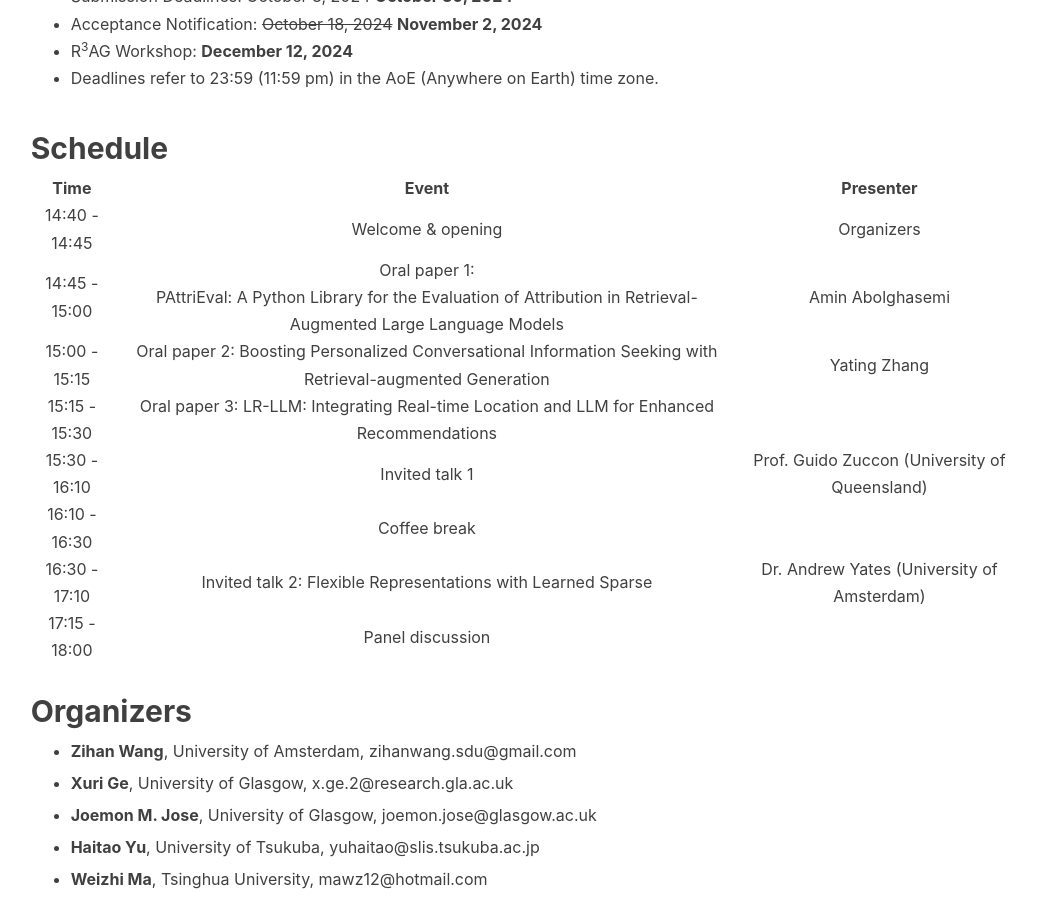
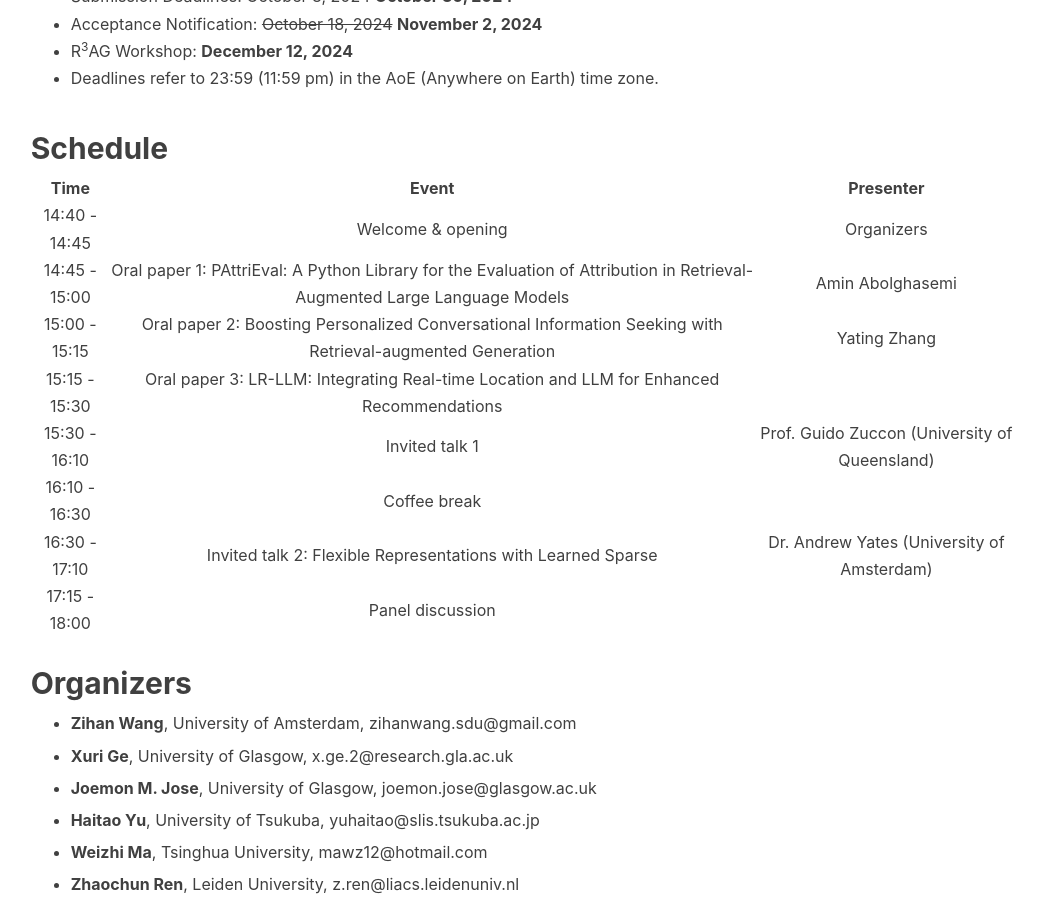
Before and after one commit to R3AG-SIGIR-AP/R3AG-SIGIR-AP.github.io, a Jekyll site: the page built from index.md, in a window 1280 px wide and 900 px high, scrolled down 1749 px. Shown: the whole window, without its empty margins (91-1134 px from the left). Built offline with Jekyll 4.4.1, drawn with Linux system fonts in a browser that asks for light colours; nearby versions of some CDN libraries; our own code applies the rules of GitHub Pages for plain Markdown files.

```diff
--- a/index.md
+++ b/index.md
@@ -38,7 +38,7 @@ At least one author of each accepted paper must attend the workshop on-site and
 |  Time  |  Event | Presenter |
 |:--:|:--:|:--:|
 | 14:40 - 14:45 | Welcome & opening                                                                                                          | Organizers                                    |
-| 14:45 - 15:00 | Oral paper 1: <br> PAttriEval: A Python Library for the Evaluation of Attribution in Retrieval-Augmented Large Language Models  | Amin Abolghasemi |
+| 14:45 - 15:00 | Oral paper 1: PAttriEval: A Python Library for the Evaluation of Attribution in Retrieval-Augmented Large Language Models  | Amin Abolghasemi |
 | 15:00 - 15:15 | Oral paper 2: Boosting Personalized Conversational Information Seeking with Retrieval-augmented Generation  | Yating Zhang |
 | 15:15 - 15:30 | Oral paper 3: LR-LLM: Integrating Real-time Location and LLM for Enhanced Recommendations  |        |
 | 15:30 - 16:10 | Invited talk 1 | Prof. Guido Zuccon (University of Queensland) |
```
